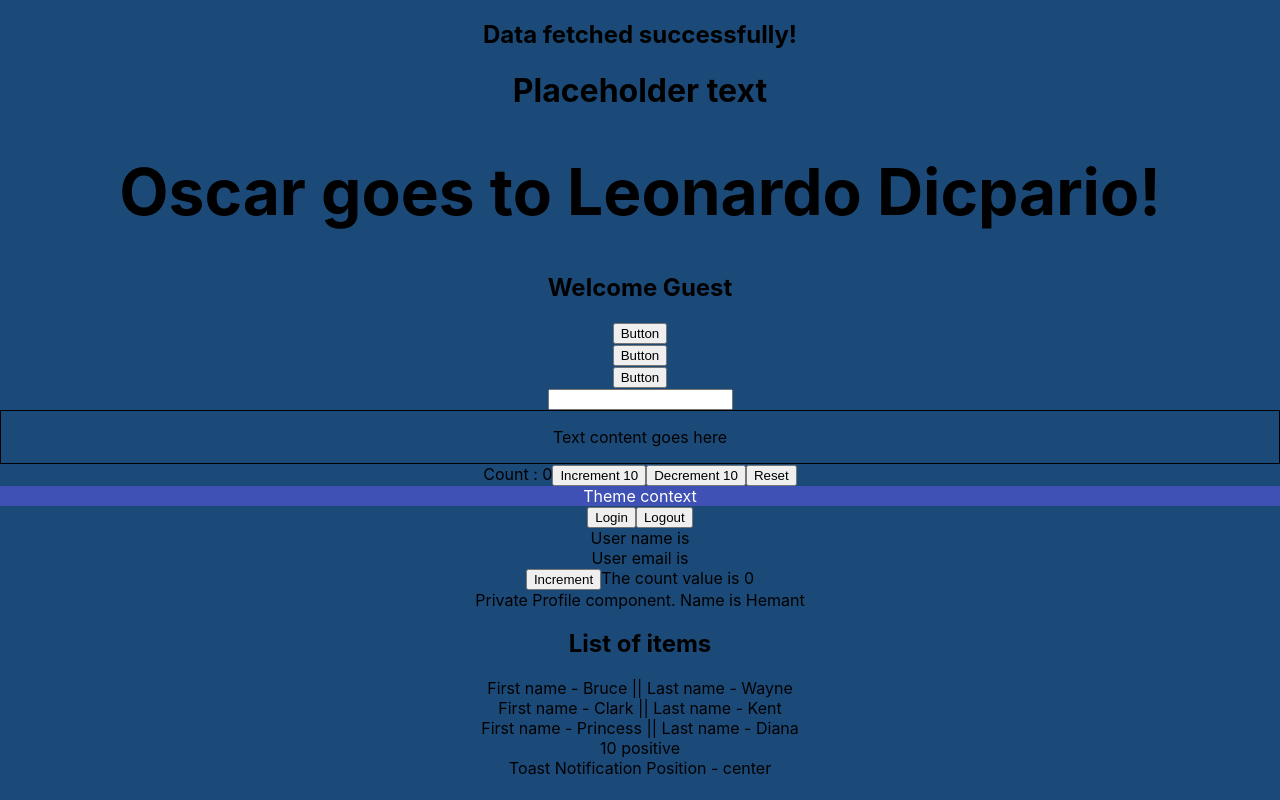
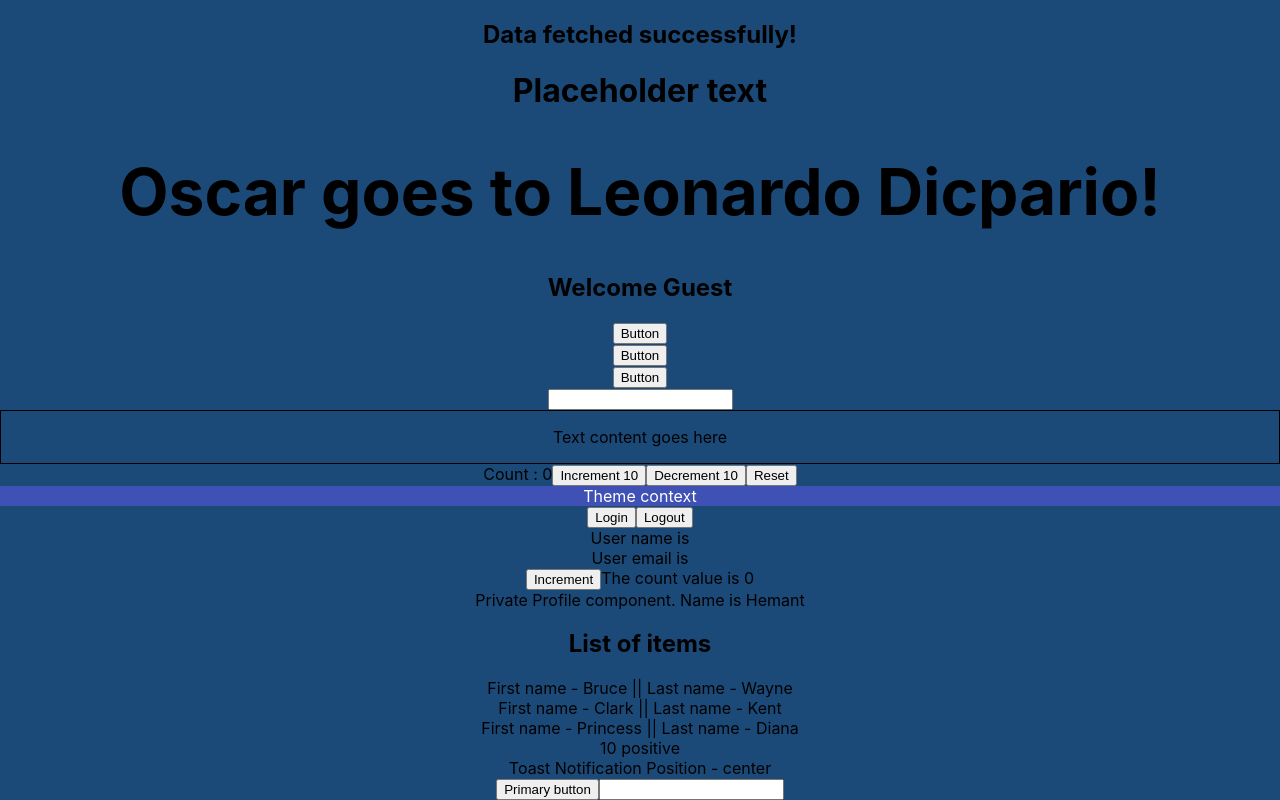
Before and after one commit to hemantwasthere/Typescript-is-essential, a React (Create React App) app in the folder react-typescript/: page / in a window 1280 px wide. Shown: the part 235-1035 px from the top of the page. Before the commit the page ends 1013 px from the top, so only its background shows below. Built offline with nearby package versions, Linux system fonts and the light colour scheme.

Commit message:
Saw wrapping HTML Elements and made our own custom utils like button, input in ts

```diff
--- a/react-typescript/src/App.tsx
+++ b/react-typescript/src/App.tsx
@@ -11,6 +11,8 @@
 import ListGenerics from './components/generics/ListGenerics';
 import Greet from './components/Greet';
 import Heading from './components/Heading';
+import CustomButton from './components/html/CustomButton';
+import CustomInput from './components/html/CustomInput';
 import Input from './components/Input';
 import Oscar from './components/Oscar';
 import Person from './components/Person';
@@ -102,6 +104,13 @@
       <RandomNumber value={10} isPositive />
 
       <Toast position='center' />
+
+      <CustomButton variant='primary' onClick={() => alert('Clicked')}>
+        Primary button
+      </CustomButton>
+
+      <CustomInput />
+
     </div>
   );
 }
--- /dev/null
+++ b/react-typescript/src/components/html/CustomButton.tsx
@@ -0,0 +1,14 @@
+import React from 'react'
+
+type ButtonProps = {
+    variant: 'primary' | 'secondary'
+} & React.ComponentProps<'button'> // now it will be including all the props of html button
+
+// ...rest -> remaining props
+function CustomButton({ variant, children, ...rest }: ButtonProps) {
+    return (
+        <button className={`class-with-${variant}`} {...rest}> {children}</button>
+    )
+}
+
+export default CustomButton
--- /dev/null
+++ b/react-typescript/src/components/html/CustomInput.tsx
@@ -0,0 +1,11 @@
+import React from 'react'
+
+type InputProps = React.ComponentProps<'input'>
+
+function CustomInput({ ...props }: InputProps) {
+    return (
+        <input {...props} />
+    )
+}
+
+export default CustomInput
```
